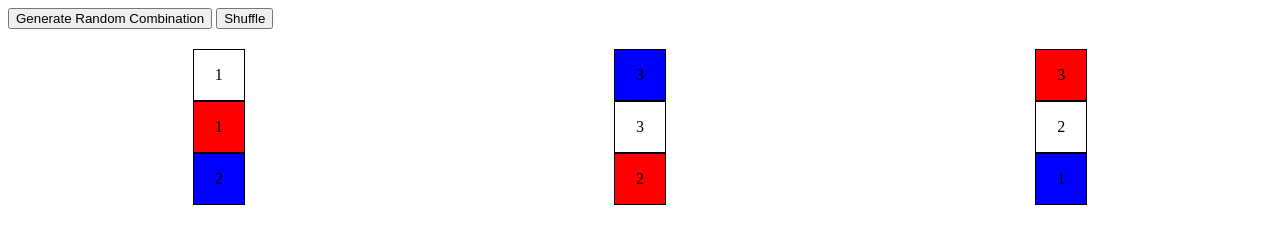
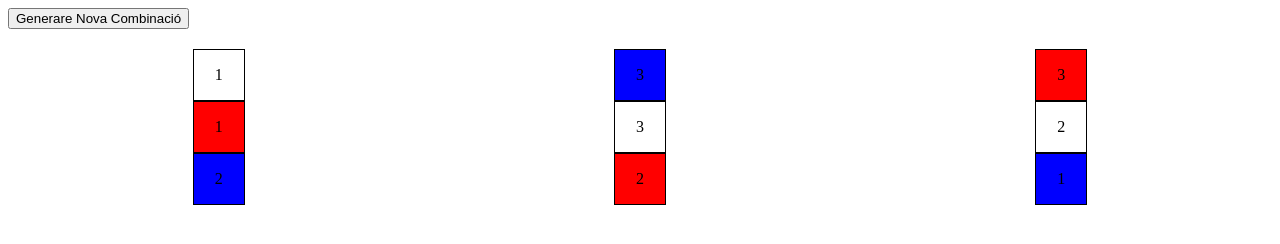
Before and after one commit to miquelferrarons/numbers-rumba, a plain HTML site: page index.html in a window 1280 px wide. Drawn offline with Linux system fonts and the light colour scheme.

Commit message:
Update index.html

```diff
--- a/index.html
+++ b/index.html
@@ -28,8 +28,7 @@
     </style>
 </head>
 <body>
-    <button onclick="generateCombination()">Generate Random Combination</button>
-    <button onclick="shuffleCombination()">Shuffle</button>
+    <button onclick="generateCombination()">Generare Nova Combinació</button>
 
     <div class="combination" id="combination"></div>
 
```
